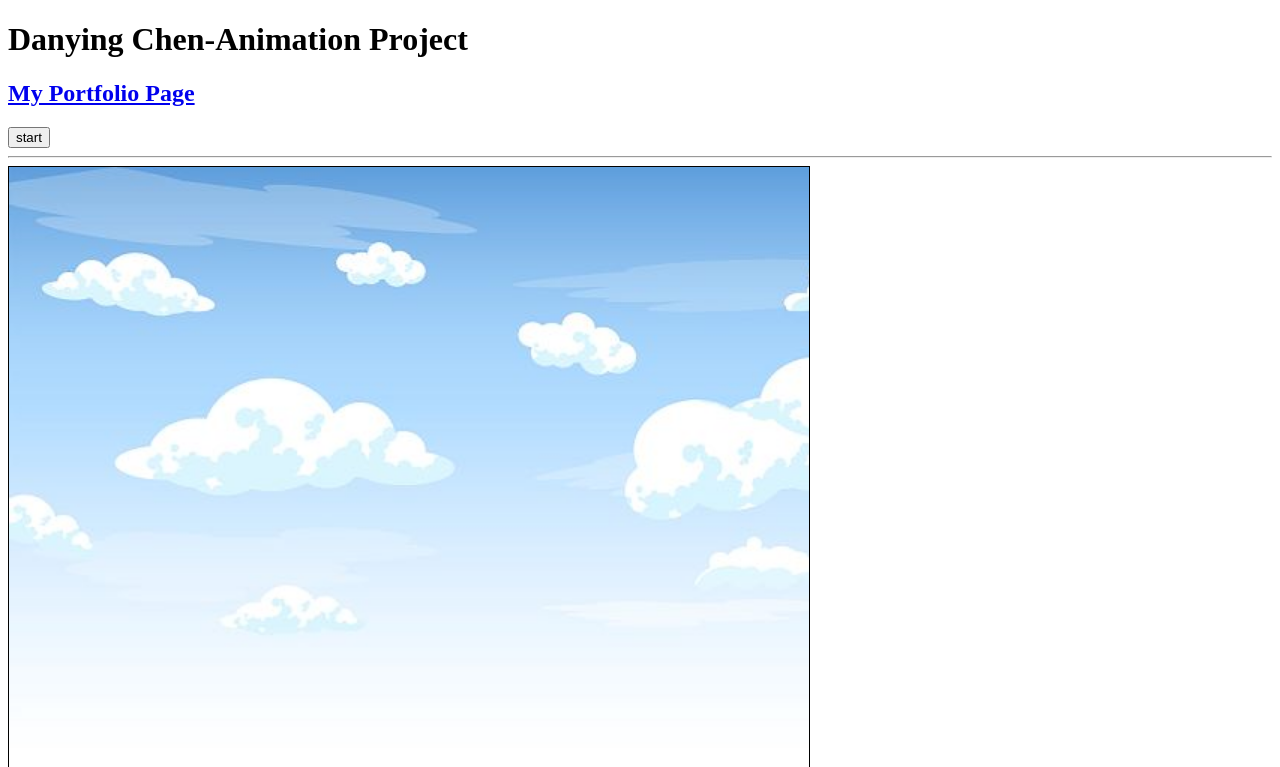
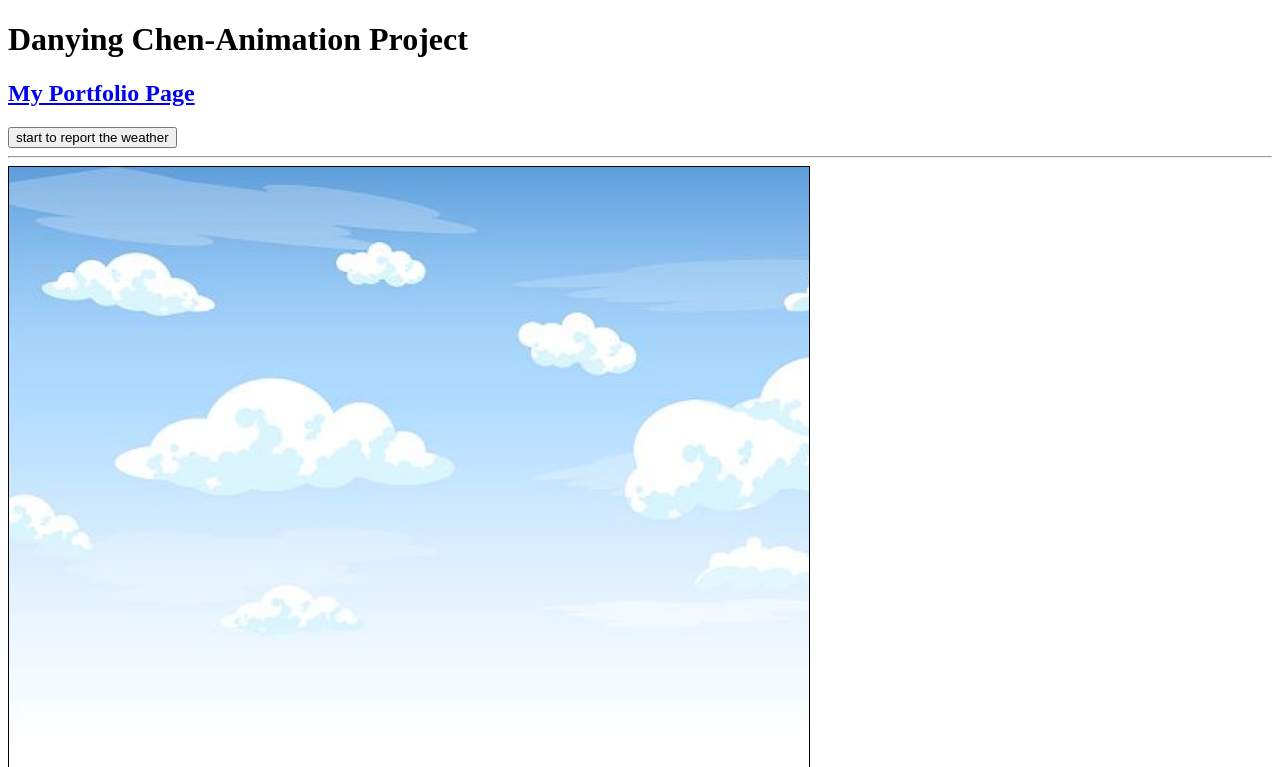
Before and after one commit to Daria9464/Daria9464.github.io, a plain HTML site: page Animation/Animation.html in a window 1280 px wide. Shown: the top 767 px of the page. Drawn offline with Linux system fonts and the light colour scheme.

Commit message:
Update Animation.html

```diff
--- a/Animation/Animation.html
+++ b/Animation/Animation.html
@@ -7,7 +7,7 @@
 <body>
    <h1> Danying Chen-Animation Project</h1>
         <h2><a href="https://daria9464.github.io/CISC3610DanyingChenPortfolioPage.html">My Portfolio Page</h2>
-          <button id = "start" onclick = "drawImg()"> start </button>
+          <button id = "start" onclick = "drawImg()"> start to report the weather</button>
    <br>
    <hr />
    <canvas id="canvas" width="800" height="600" style="border: 1px solid #000000;
```
